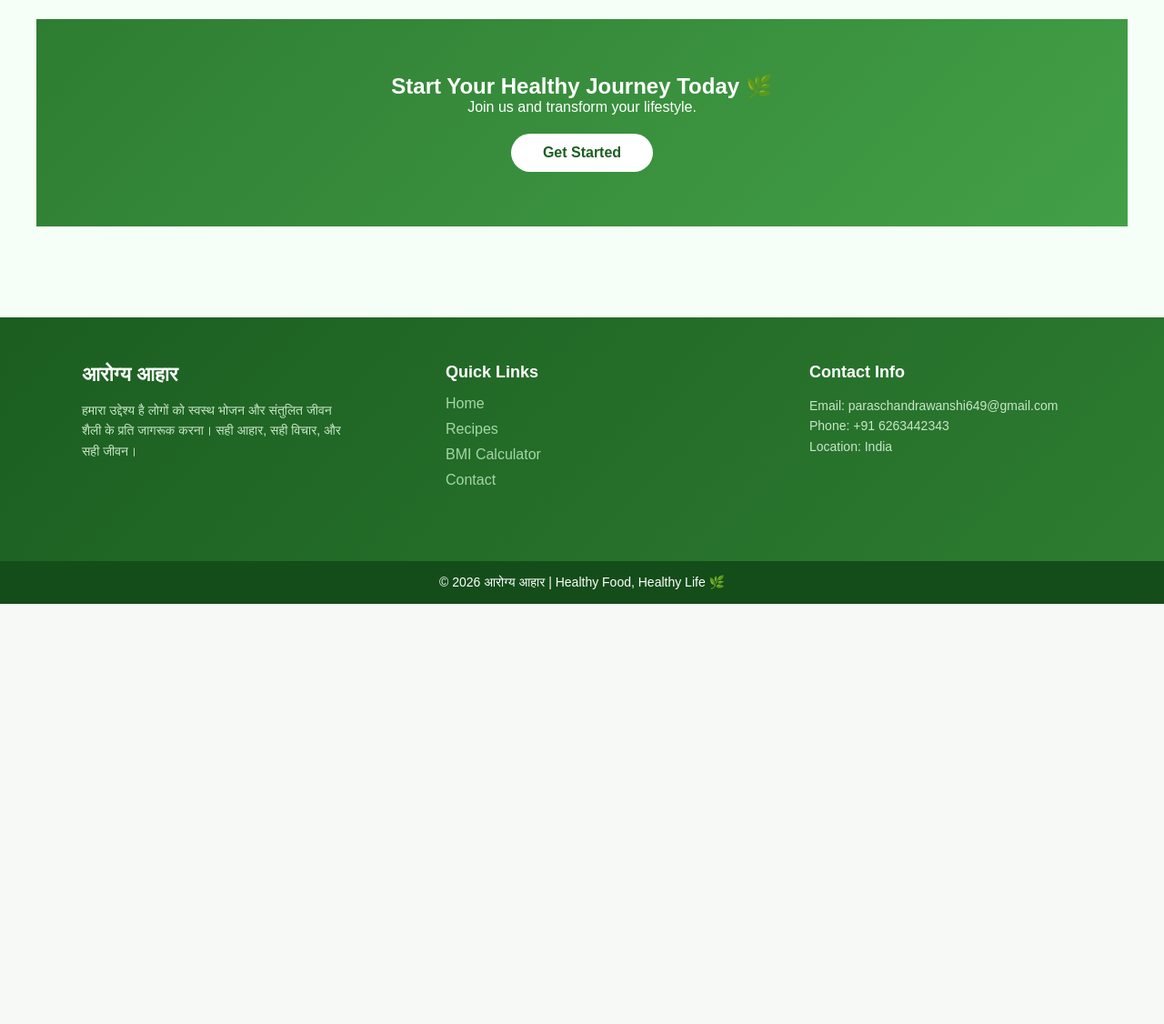
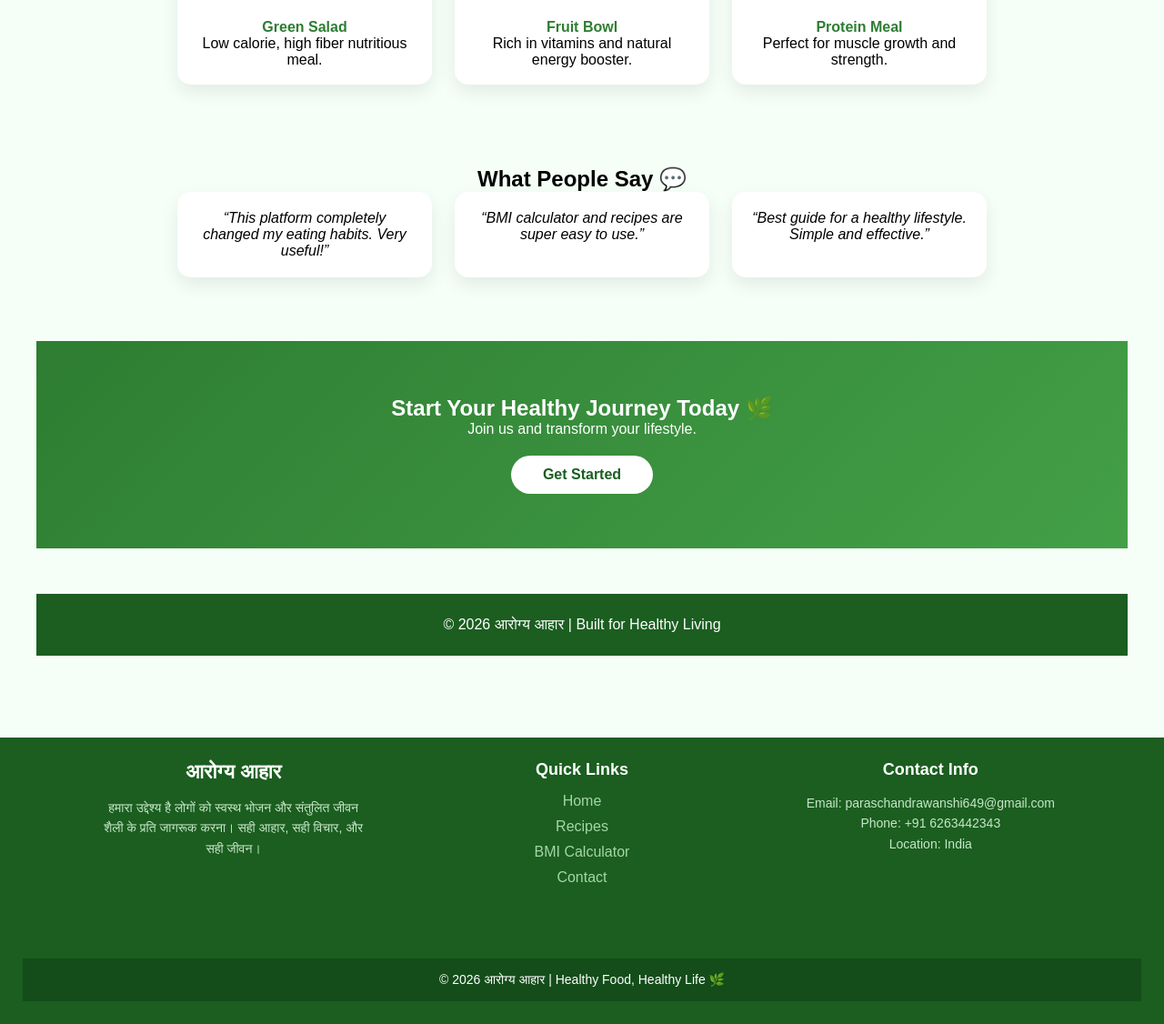
Before and after one commit to paras01-patel/HealthyLife, a Django app: page / in a window 1280 px wide. Shown: the part 1243-2369 px from the top of the page at 91% size. Before the commit the page ends 1907 px from the top, so only its background shows below. Run offline with Django 5.2, Linux system fonts and the light colour scheme.

Commit message:
home page update

```diff
--- a/app/templates/home.html
+++ b/app/templates/home.html
@@ -119,13 +120,29 @@ body{
     object-fit: cover;
 }
 
-.food-card .info {
-    padding: 18px;
+.food-card .info { padding: 18px; }
+.food-card h4 { color: #2e7d32; }
+
+/* ===== TESTIMONIALS ===== */
+.testimonials {
+    text-align: center;
+    margin: 70px 20px;
 }
 
-.food-card h4 {
-    color: #2e7d32;
-    margin-bottom: 8px;
+.testimonial-grid {
+    display: flex;
+    justify-content: center;
+    gap: 25px;
+    flex-wrap: wrap;
+}
+
+.testimonial {
+    width: 280px;
+    background: white;
+    padding: 20px;
+    border-radius: 15px;
+    box-shadow: 0 8px 20px rgba(0,0,0,0.08);
+    font-style: italic;
 }
 
 /* ===== CTA ===== */
@@ -148,18 +165,22 @@ body{
     margin-top: 20px;
     transition: 0.3s;
 }
+.cta a:hover { background: #c8e6c9; transform: scale(1.05); }
 
-.cta a:hover {
-    background: #c8e6c9;
-    transform: scale(1.05);
+/* ===== FOOTER ===== */
+.footer {
+    background: #1b5e20;
+    color: white;
+    text-align: center;
+    padding: 25px;
+    margin-top: 50px;
 }
 
 /* ===== RESPONSIVE ===== */
 @media (max-width: 768px) {
     .hero h1 { font-size: 34px; }
     .hero p { font-size: 16px; }
-
-    .feature-box, .food-card {
+    .feature-box, .food-card, .stat-box {
         width: 90%;
     }
 }
@@ -191,6 +212,22 @@ body{
     <div class="feature-box">
         <h3>💚 Lifestyle Tips</h3>
         <p>Daily habits and food suggestions for better living.</p>
+    </div>
+</div>
+
+<!-- STATS -->
+<div class="stats">
+    <div class="stat-box">
+        <h2>120+</h2>
+        <p>Healthy Recipes</p>
+    </div>
+    <div class="stat-box">
+        <h2>10K+</h2>
+        <p>Users Joined</p>
+    </div>
+    <div class="stat-box">
+        <h2>50+</h2>
+        <p>Nutrition Tips</p>
     </div>
 </div>
 
@@ -227,6 +264,23 @@ body{
     </div>
 </div>
 
+<!-- TESTIMONIALS -->
+<div class="testimonials">
+    <h2>What People Say 💬</h2>
+
+    <div class="testimonial-grid">
+        <div class="testimonial">
+            “This platform completely changed my eating habits. Very useful!”
+        </div>
+        <div class="testimonial">
+            “BMI calculator and recipes are super easy to use.”
+        </div>
+        <div class="testimonial">
+            “Best guide for a healthy lifestyle. Simple and effective.”
+        </div>
+    </div>
+</div>
+
 <!-- CTA -->
 <div class="cta">
     <h2>Start Your Healthy Journey Today 🌿</h2>
@@ -234,4 +288,9 @@ body{
     <a href="/register/">Get Started</a>
 </div>
 
+<!-- FOOTER -->
+<div class="footer">
+    <p>© 2026 आरोग्य आहार | Built for Healthy Living</p>
+</div>
+
 {% endblock %}
```
Also changed, not shown: other parts of app/templates/home.html (+25 -24 lines).
